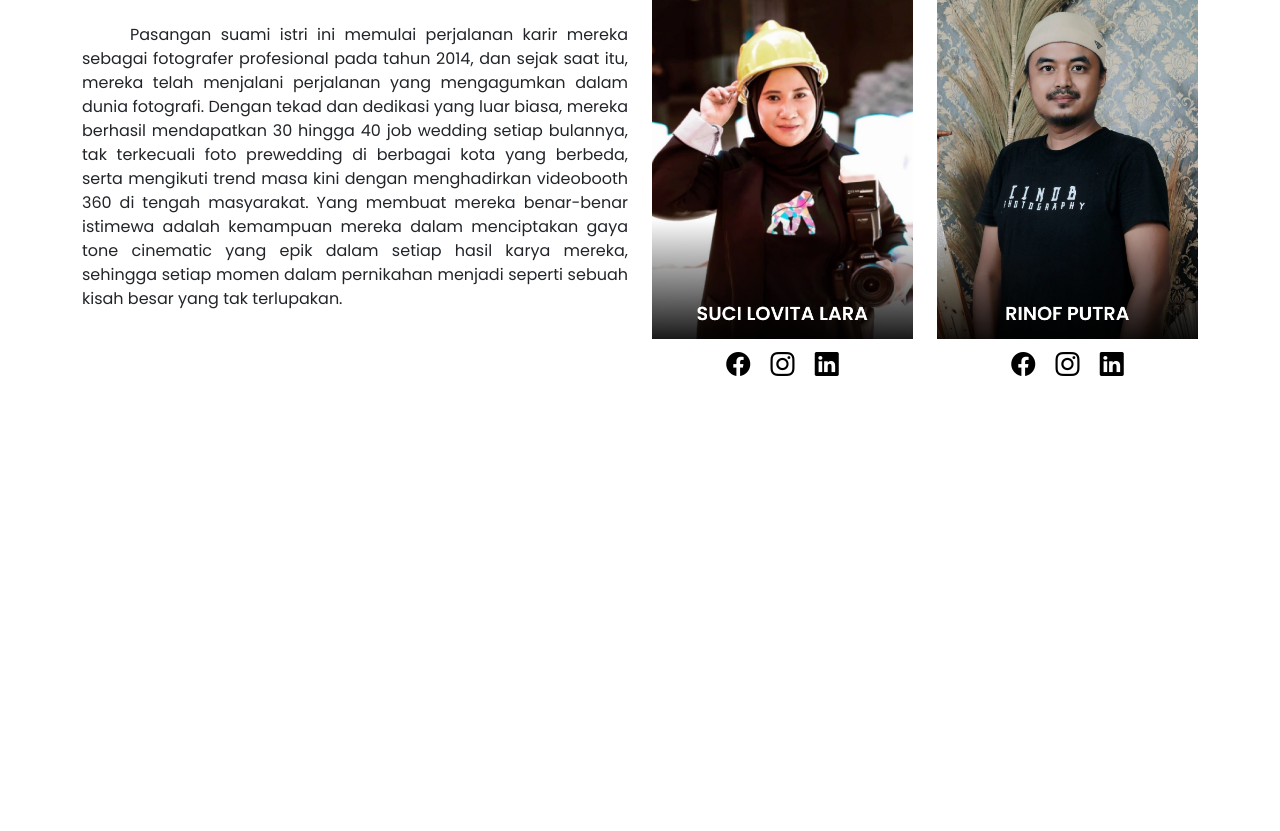
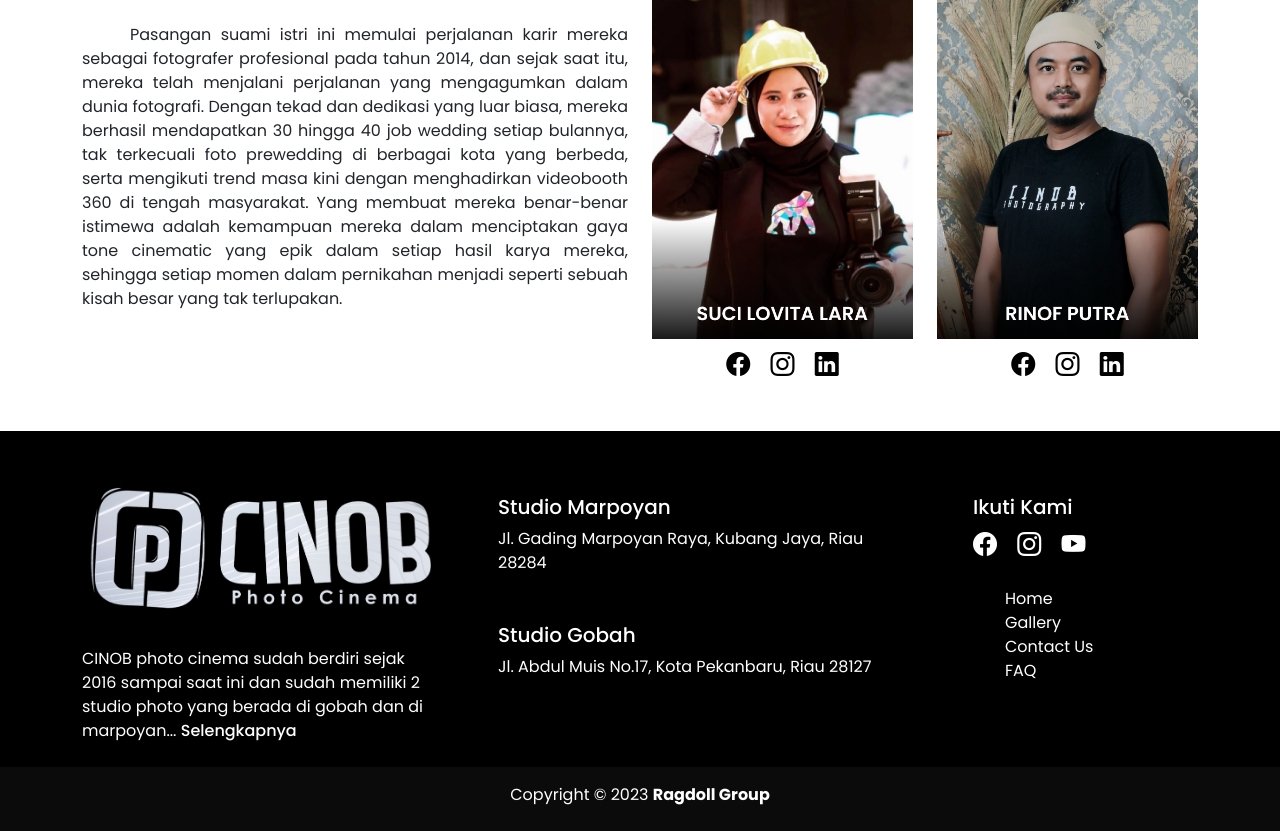
Before and after one commit to NjikJiro/Cinob-Photocinema, a Python web app: template template/index.html in a window 1280 px wide. Shown: the part 2967-3798 px from the top of the page. Before the commit the page ends 3343 px from the top, so only its background shows below. Run offline with Jinja, Linux system fonts and the light colour scheme; the template is opened without the code that fills it, so the values that code supplies are empty.

Commit message:
Last commit for today

```diff
--- a/static/css/style.css
+++ b/static/css/style.css
@@ -25,3 +25,17 @@ body{
     width: 50px;
     border-radius: 100%;
 }
+.lengkap{
+    color: white;
+    text-decoration: none;
+}
+ul{
+    list-style: none;
+}
+.footer-list>li>a{
+    color: white;
+    text-decoration: none;
+}
+.bg-blacki{
+    background-color: rgb(11, 11, 11);
+}
--- a/template/index.html
+++ b/template/index.html
@@ -16,6 +16,7 @@
     <link rel="stylesheet" href="../static/css/bootstrap.min.css" />
     <link rel="stylesheet" href="../static/css/style.css" />
     <link href="https://unpkg.com/aos@2.3.1/dist/aos.css" rel="stylesheet" />
+    <link rel="icon" type="image/x-icon" href="../static/img/cinob.png" />
     <title>Cinob Photocinema</title>
   </head>
   <body>
@@ -306,6 +307,59 @@
         </div>
       </div>
     </div>
+
+    <!-- Footer -->
+    <div class="container-fluid mt-5 bg-black">
+      <div class="container text-white py-3">
+        <div class="row">
+          <div class="col-md-4">
+            <img
+              class="img-fluid mb-2 mt-3"
+              src="../static/img/logo.png"
+              alt=""
+              height="100%"
+            />
+            <p class="mb-2">
+              CINOB photo cinema sudah berdiri sejak 2016 sampai saat ini dan
+              sudah memiliki 2 studio photo yang berada di gobah dan di
+              marpoyan... <a href="" class="lengkap fw-medium">Selengkapnya</a>
+            </p>
+          </div>
+          <div class="col-md-5 ps-5">
+            <h5 class="mt-5">Studio Marpoyan</h5>
+            <p class="mb-4">
+              Jl. Gading Marpoyan Raya, Kubang Jaya, Riau 28284
+            </p>
+            <h5 class="mt-5">Studio Gobah</h5>
+            <p>Jl. Abdul Muis No.17, Kota Pekanbaru, Riau 28127</p>
+          </div>
+          <div class="col-md-3 ps-5">
+            <h5 class="mt-5">Ikuti Kami</h5>
+            <a href="#" class="text-white fs-4 me-3"
+              ><i class="bi bi-facebook"></i
+            ></a>
+            <a href="#" class="text-white fs-4 me-3"
+              ><i class="bi bi-instagram"></i
+            ></a>
+            <a href="#" class="text-white fs-4"
+              ><i class="bi bi-youtube"></i
+            ></a>
+
+            <ul class="mt-4 footer-list">
+              <li><a href="">Home</a></li>
+              <li><a href="">Gallery</a></li>
+              <li><a href="">Contact Us</a></li>
+              <li><a href="">FAQ</a></li>
+            </ul>
+          </div>
+        </div>
+      </div>
+    </div>
+
+    <div class="container-fluid bg-blacki text-center text-white pt-3 pb-2">
+        <p>Copyright &copy; 2023 <b>Ragdoll Group</b></p>
+    </div>
+
     <script src="../static/js/bootstrap.min.js"></script>
     <script src="../static/js/my.js"></script>
     <script src="https://unpkg.com/aos@2.3.1/dist/aos.js"></script>
```
Also changed, not shown: static/img/cinob.png (added).
